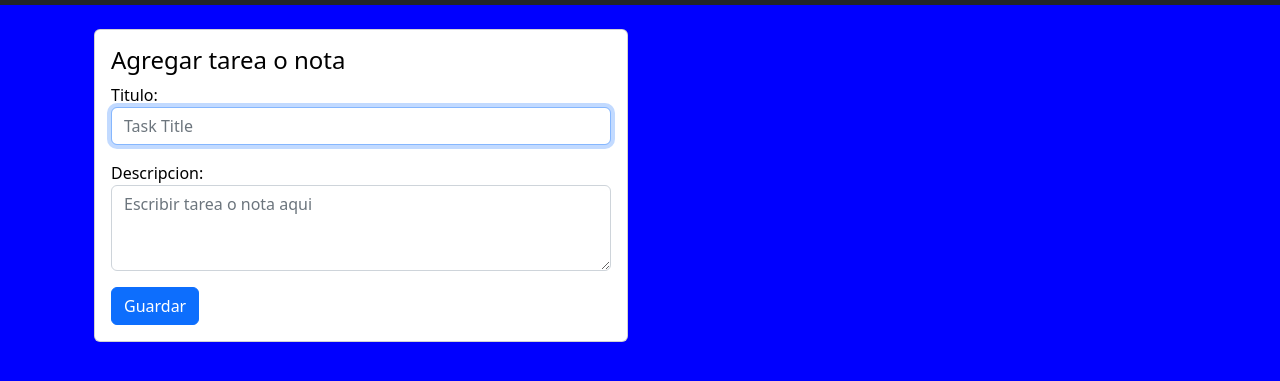
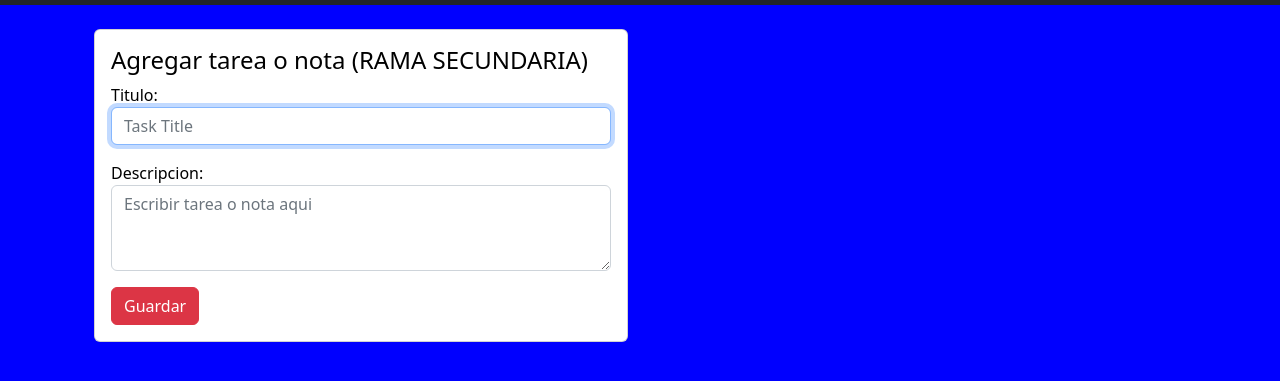
Before and after one commit to ProfeJack/Proyecto, a plain HTML site: page index.html in a window 1280 px wide. Shown: the part 51-432 px from the top of the page. Drawn offline with nearby package versions, Linux system fonts and the light colour scheme; no server answers.

Commit message:
Update index.html

```diff
--- a/index.html
+++ b/index.html
@@ -42,7 +42,7 @@
     <div class="col-md-6">
       <div class="card">
         <div class="card-body">
-          <h1 class="h4">Agregar tarea o nota</h1>
+          <h1 class="h4">Agregar tarea o nota (RAMA SECUNDARIA)</h1>
           <form id="task-form">
             <label for="title">Titulo:</label>
             <input
@@ -59,7 +59,7 @@
               class="form-control mb-3"
               placeholder="Escribir tarea o nota aqui"
             ></textarea>
-            <button class="btn btn-primary" id="btn-task-form">Guardar</button>
+            <button class="btn btn-danger" id="btn-task-form">Guardar</button>
           </form>
         </div>
       </div>
```
